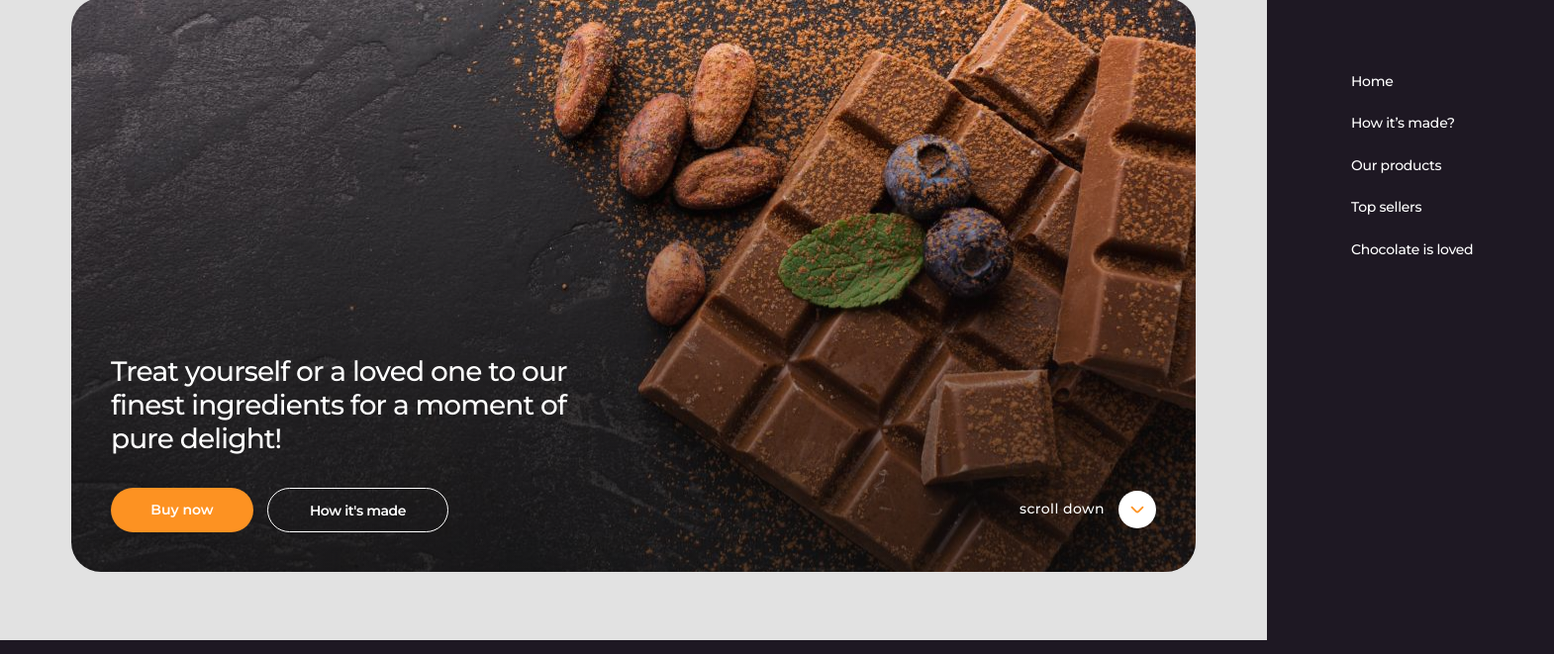
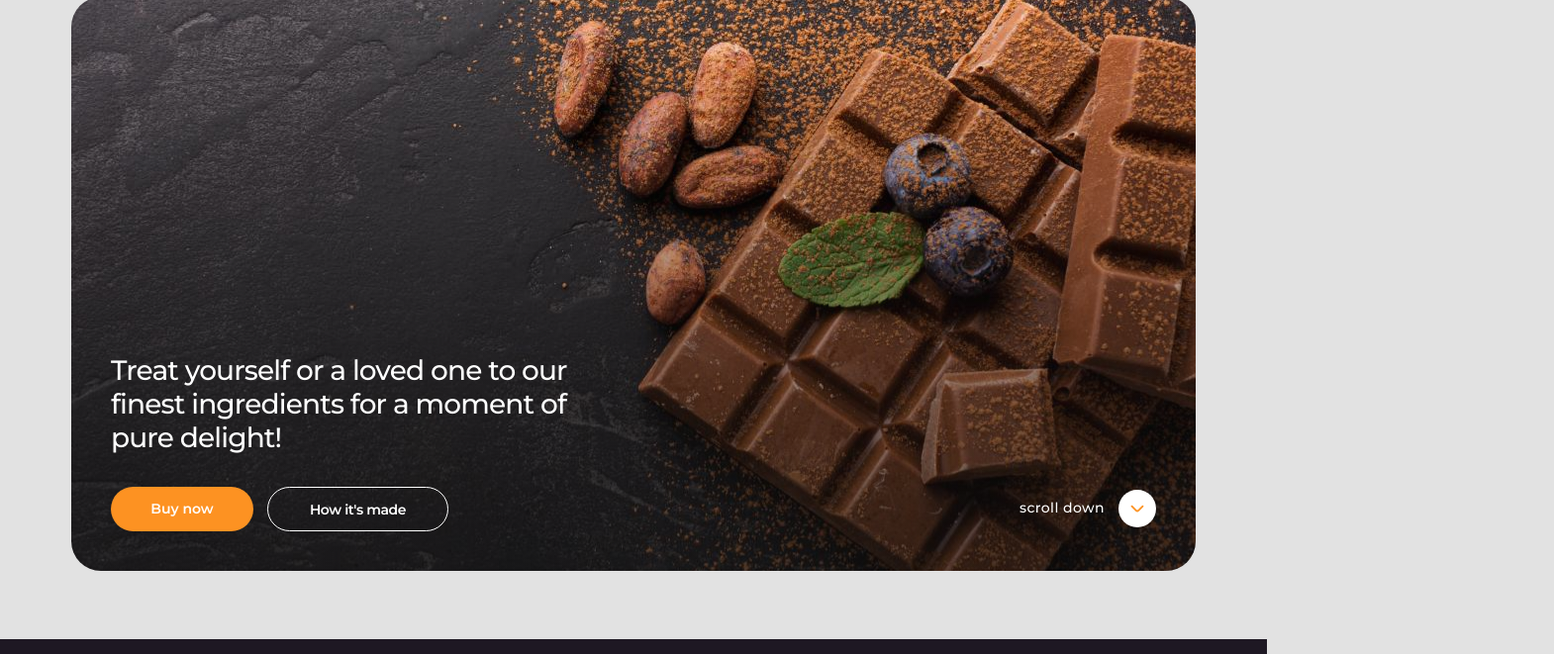
Before and after one commit to Oleksii81/project-group-11, a website built with Vite: page src/index.html in a window 1280 px wide. Shown: the part 83-744 px from the top of the page at 99% size, 1570 px wide, since content can reach past the window. Built offline with nearby package versions, Linux system fonts and the light colour scheme; files whose address does not match are found by name.

Commit message:
Fixed modal window

```diff
--- a/src/css/header.css
+++ b/src/css/header.css
@@ -4,7 +4,6 @@
   margin-bottom: 0;
 
   background-color: var(--background-white);
-  border-bottom: 1px solid #000;
 }
 
 @media screen and (min-width: 768px) {
@@ -208,14 +207,14 @@
   position: fixed;
 }
 
-.menu-container {
+.menu-container.js-menu-container {
   position: absolute;
   width: 220px;
   height: 100vh;
   top: 0;
   right: 0;
 
-  display: flex;
+  display: none;
   flex-direction: column;
 
   padding-top: 136px;
@@ -228,7 +227,7 @@
 }
 
 @media screen and (min-width: 768px) {
-  .menu-container {
+  .menu-container.js-menu-container {
     width: 290px;
     padding-top: 156px;
     padding-bottom: 24px;
@@ -237,6 +236,8 @@
 
 .menu-container.is-open {
   transform: translateX(0);
+
+  display: flex;
 }
 
 .menu-toggle.js-close-menu {
--- a/src/partials/header.html
+++ b/src/partials/header.html
@@ -10,12 +10,12 @@
       <ul class="header-nav-list">
         <li><a href="#home" class="header-nav-list-link">Home</a></li>
         <li>
-          <a href="#how-it's-made?" class="header-nav-list-link"
+          <a href="#how_its_made" class="header-nav-list-link"
             >How it&#8217;s made?</a
           >
         </li>
         <li>
-          <a href="#our-products" class="header-nav-list-link">Our products</a>
+          <a href="#our_products" class="header-nav-list-link">Our products</a>
         </li>
         <li>
           <a href="#top-selers" class="header-nav-list-link">Top sellers</a>
@@ -79,12 +79,10 @@
       <a href="#home" class="mobile-menu-link">Home</a>
     </li>
     <li>
-      <a href="#how-it's-made?" class="mobile-menu-link"
-        >How it&#8217;s made?</a
-      >
+      <a href="#how_its_made" class="mobile-menu-link">How it&#8217;s made?</a>
     </li>
     <li>
-      <a href="#our-products" class="mobile-menu-link">Our products</a>
+      <a href="#our_products" class="mobile-menu-link">Our products</a>
     </li>
     <li>
       <a href="#top-selers" class="mobile-menu-link">Top sellers</a>
@@ -123,4 +121,4 @@
   </ul>
 </div>
 
-<script defer src="../js/mobile-menu.js"></script>
+<script defer src="./js/mobile-menu.js"></script>
```
